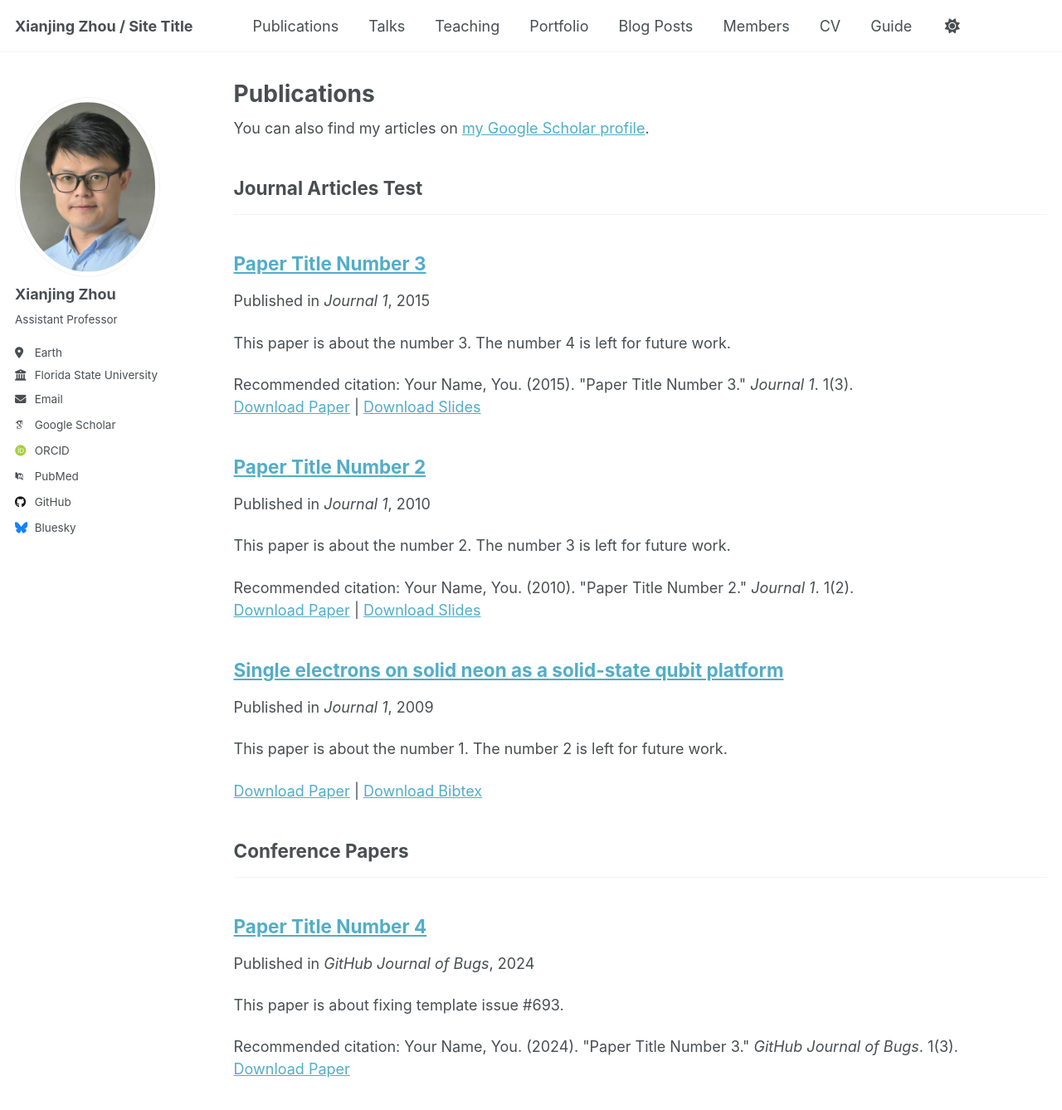
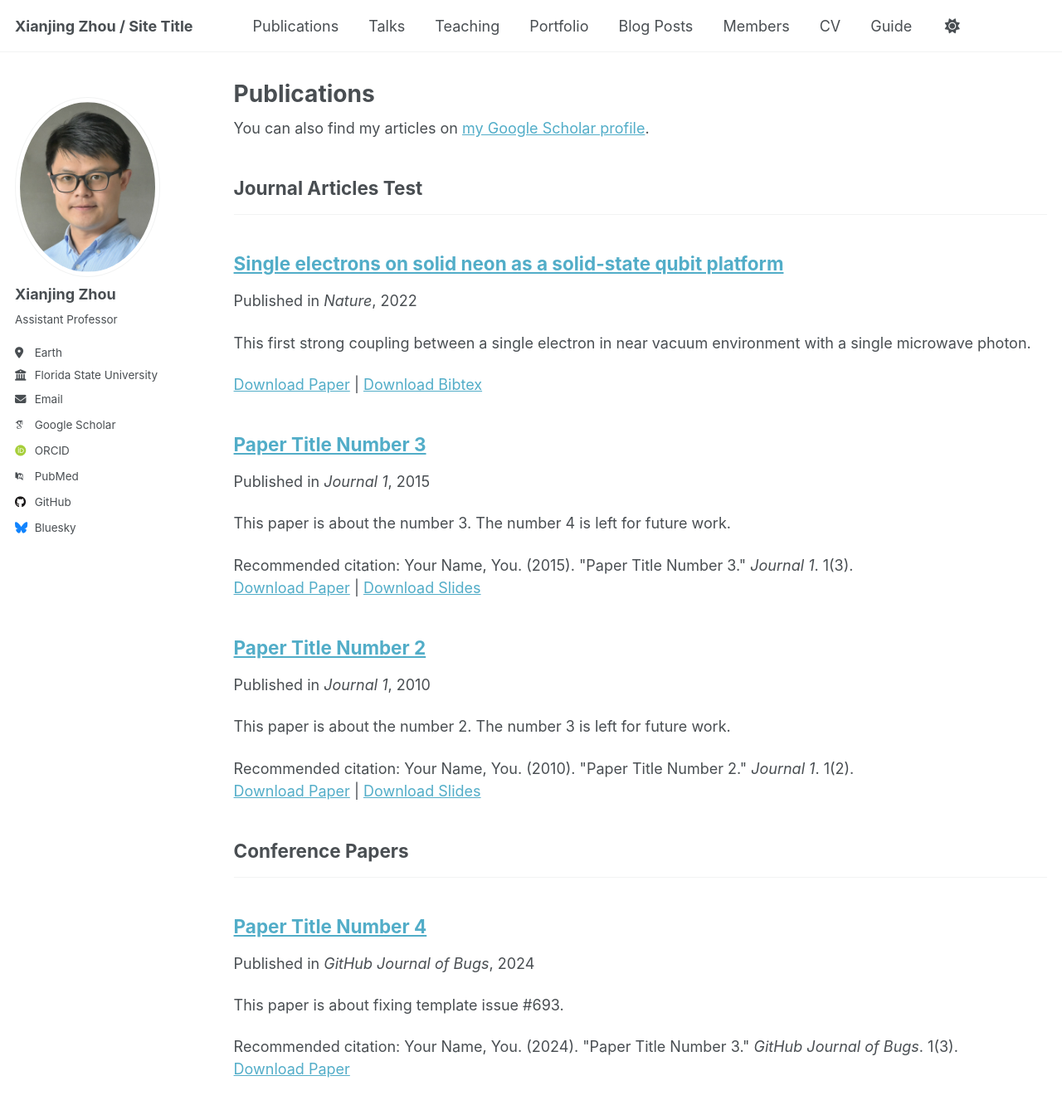
Before and after one commit to XianjingZhou/XianjingZhou.github.io, a Jekyll site: the page built from _pages/publications.html, in a window 1280 px wide and 1400 px high. Shown: the top 1338 px of the window at 83% size. Built offline with Jekyll 4.4.1, drawn with Linux system fonts in a browser that asks for light colours; some web fonts are replaced.

Commit message:
update publication

```diff
--- a/_publications/2009-10-01-paper-title-number-1.md
+++ b/_publications/2009-10-01-paper-title-number-1.md
@@ -2,10 +2,10 @@
 title: "Single electrons on solid neon as a solid-state qubit platform"
 collection: publications
 category: manuscripts
-permalink: /publication/2009-10-01-paper-title-number-1
-excerpt: 'This paper is about the number 1. The number 2 is left for future work.'
-date: 2009-10-01
-venue: 'Journal 1'
+permalink: /publication/2022-05-04-Single-electrons-on-solid-neon-as-a-solid-state qubit platform
+excerpt: 'This first strong coupling between a single electron in near vacuum environment with a single microwave photon.'
+date: 2022-05-04
+venue: 'Nature'
 slidesurl: 'http://academicpages.github.io/files/slides1.pdf'
 paperurl: 'http://academicpages.github.io/files/paper1.pdf'
 bibtexurl: 'http://academicpages.github.io/files/bibtex1.bib'
```
